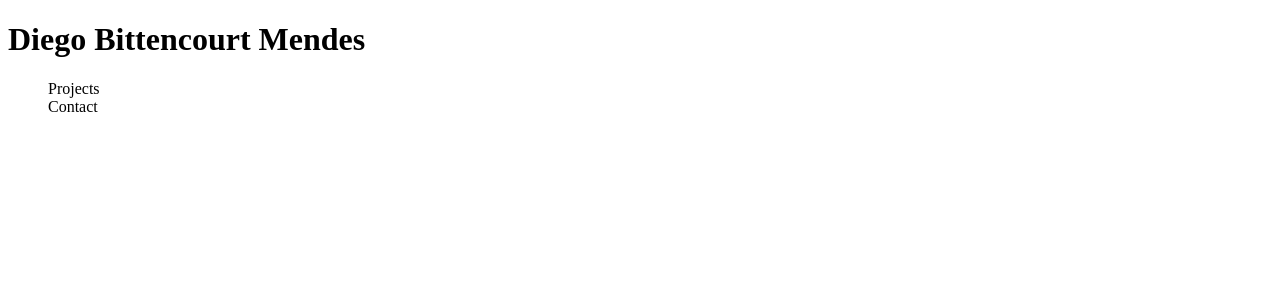
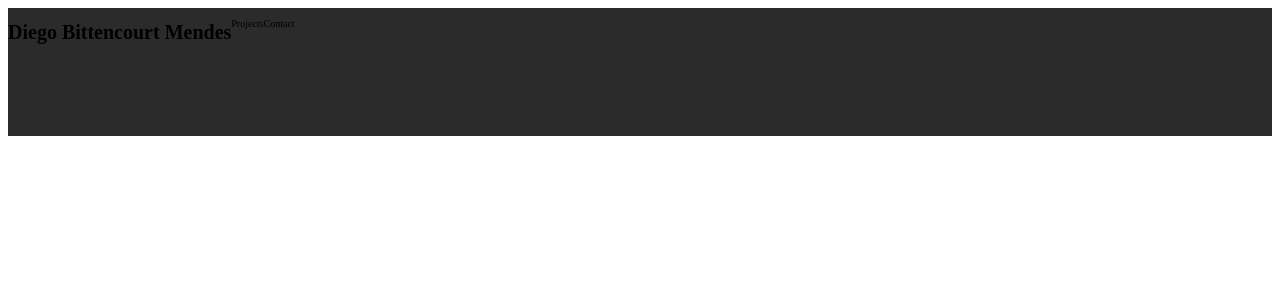
Before and after one commit to Diego-Bittencourt/portfolio_page, a Vue app: page / in a window 1280 px wide. Shown: the top 300 px of the page. Built offline with nearby package versions, Linux system fonts and the light colour scheme.

Commit message:
FEAT - initial resets

```diff
--- a/src/App.vue
+++ b/src/App.vue
@@ -15,5 +15,13 @@ export default {
 </script>
 
 <style>
+* {
+  border: 0;
+  padding: 0;
+  box-sizing: border-box;
+}
 
+html {
+  font-size: 62.5%;
+}
 </style>
--- a/src/components/layout/TheHeader.vue
+++ b/src/components/layout/TheHeader.vue
@@ -13,6 +13,16 @@ export default {};
 </script>
 
 <style scoped>
+header {
+  display: flex;
+  height: 10vw;
+  background-color: #2b2b2b;
+}
+
+ul {
+  display: flex;
+}
+
 li {
     list-style: none;
 }
```
